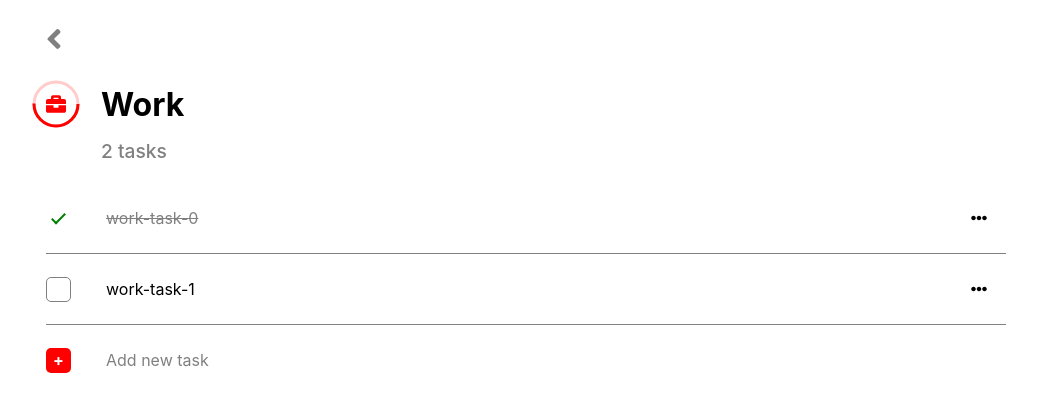
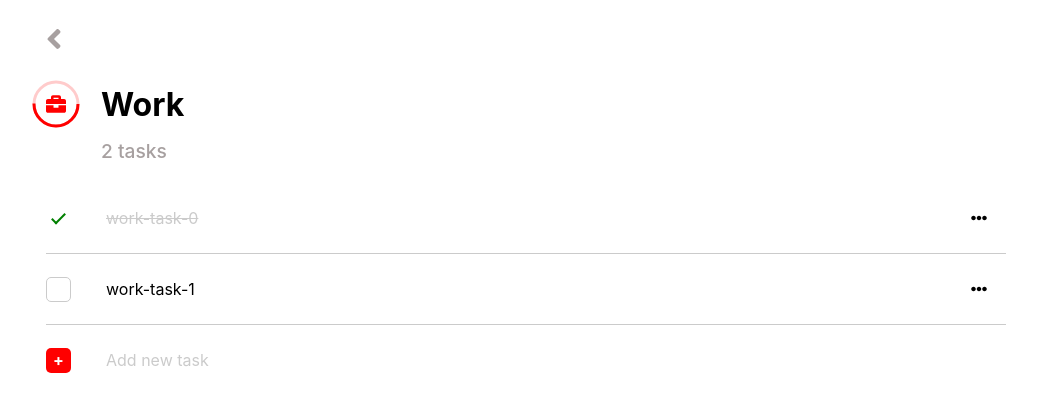
Before and after one commit to DmitriyIshchenko/to-do-list, a React (Create React App) app: page /list/1 in a window 1280 px wide. Shown: the top 412 px of the page, without its empty margins (114-1151 px from the left). Built offline with nearby package versions, Linux system fonts and the light colour scheme.

Commit message:
Add global colors

```diff
--- a/src/App.css
+++ b/src/App.css
@@ -1,7 +1,7 @@
 .link-back {
     font-size: 2rem;
     text-decoration: none;
-    color: grey;
+    color: var(--mainGrey);
 }
 
 header {
@@ -30,7 +30,7 @@ input[type="text"] {
     height: 50px;
     font-size: 1.5rem;
     border: none;
-    border-bottom: 1px solid rgb(189, 189, 189);
+    border-bottom: 1px solid var(--secondaryGrey);
     margin-bottom: 20px;
     outline: none;
 }
@@ -50,8 +50,10 @@ form {
     }
 
     .save-btn {
+        margin: 0 auto 0 auto;
+        width: 300px;
         position: static;
-        box-shadow: rgba(0, 0, 0, 0.35) 0px 5px 15px;
+        box-shadow: rgba(0, 0, 0, 0.24) 0px 3px 8px;
         border: none;
         min-height: 50px;
     }
--- a/src/index.css
+++ b/src/index.css
@@ -11,6 +11,12 @@ body {
     sans-serif;
   -webkit-font-smoothing: antialiased;
   -moz-osx-font-smoothing: grayscale;
+  -webkit-tap-highlight-color: transparent;
+}
+
+:root {
+  --mainGrey: rgb(167, 160, 160);
+  --secondaryGrey: #CBCBCB;
 }
 
 code {
--- a/src/styles/Lists.css
+++ b/src/styles/Lists.css
@@ -39,7 +39,8 @@
 }
 
 .list-tasks-amount {
-    color: grey;
+    color: var(--mainGrey);
+    font-weight: 500;
     flex: 1;
 }
 
--- a/src/styles/SingleList.css
+++ b/src/styles/SingleList.css
@@ -23,7 +23,7 @@
 }
 
 .list-header h2 {
-    color: grey;
+    color: var(--mainGrey);
     font-weight: 500;
     font-size: 1.2rem;
 }
@@ -33,7 +33,7 @@
     align-items: center;
     height: 70px;
     text-decoration: none;
-    color: grey;
+    color: var(--secondaryGrey);
     padding-left: 15px;
 }
 
--- a/src/styles/SingleTask.css
+++ b/src/styles/SingleTask.css
@@ -1,7 +1,7 @@
 .single-task {
     display: flex;
     align-items: center;
-    border-bottom: 1px solid grey;
+    border-bottom: 1px solid var(--secondaryGrey);
 }
 
 .single-task-label {
@@ -26,7 +26,7 @@
     left: 0;
     height: 25px;
     width: 25px;
-    border: 1px solid grey;
+    border: 1px solid var(--secondaryGrey);
     border-radius: 5px;
 }
 
@@ -41,7 +41,7 @@
 }
 
 .single-task-label input:checked~p {
-    color: grey;
+    color: var(--secondaryGrey);
     text-decoration: line-through;
 }
 
@@ -68,6 +68,7 @@
     cursor: pointer;
     background: transparent;
     padding-left: 50%;
+    outline: none;
 }
 
 .menu {
```
